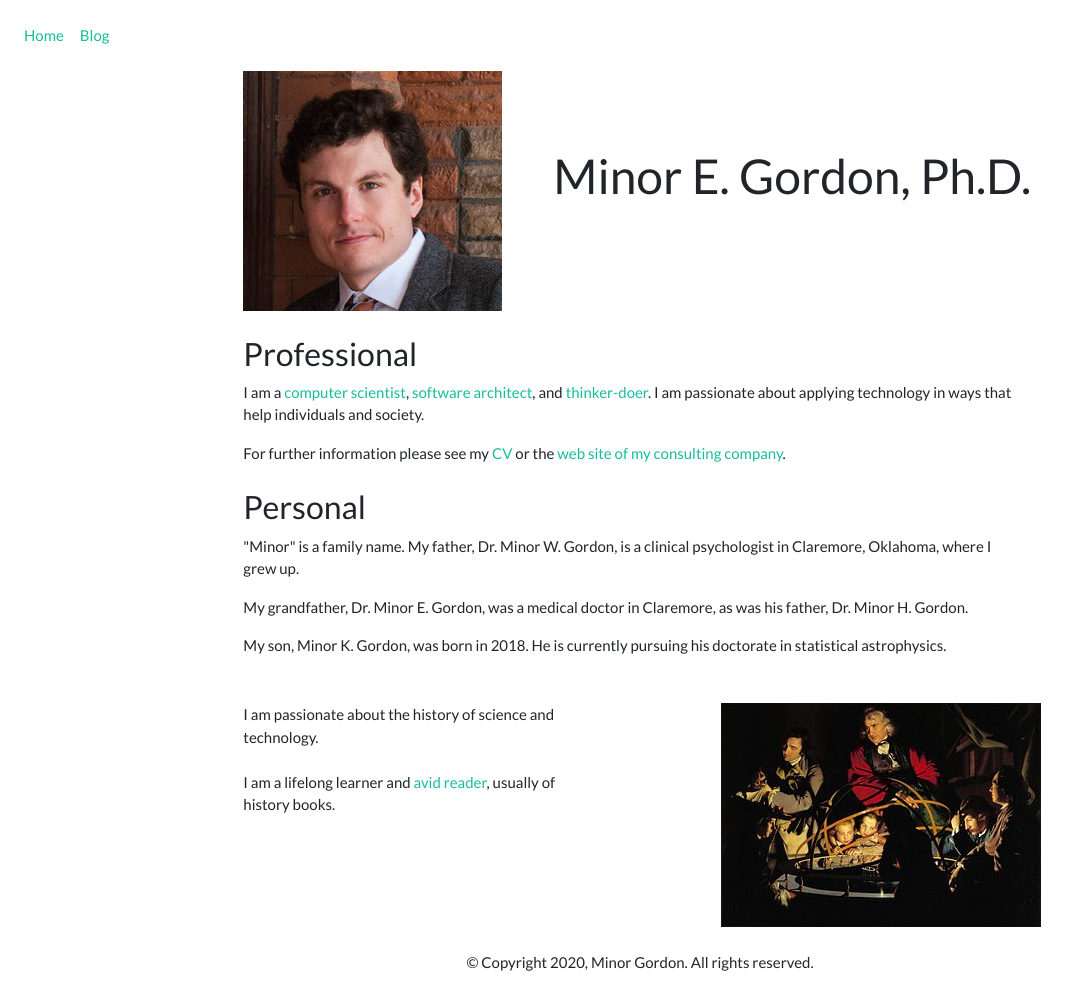
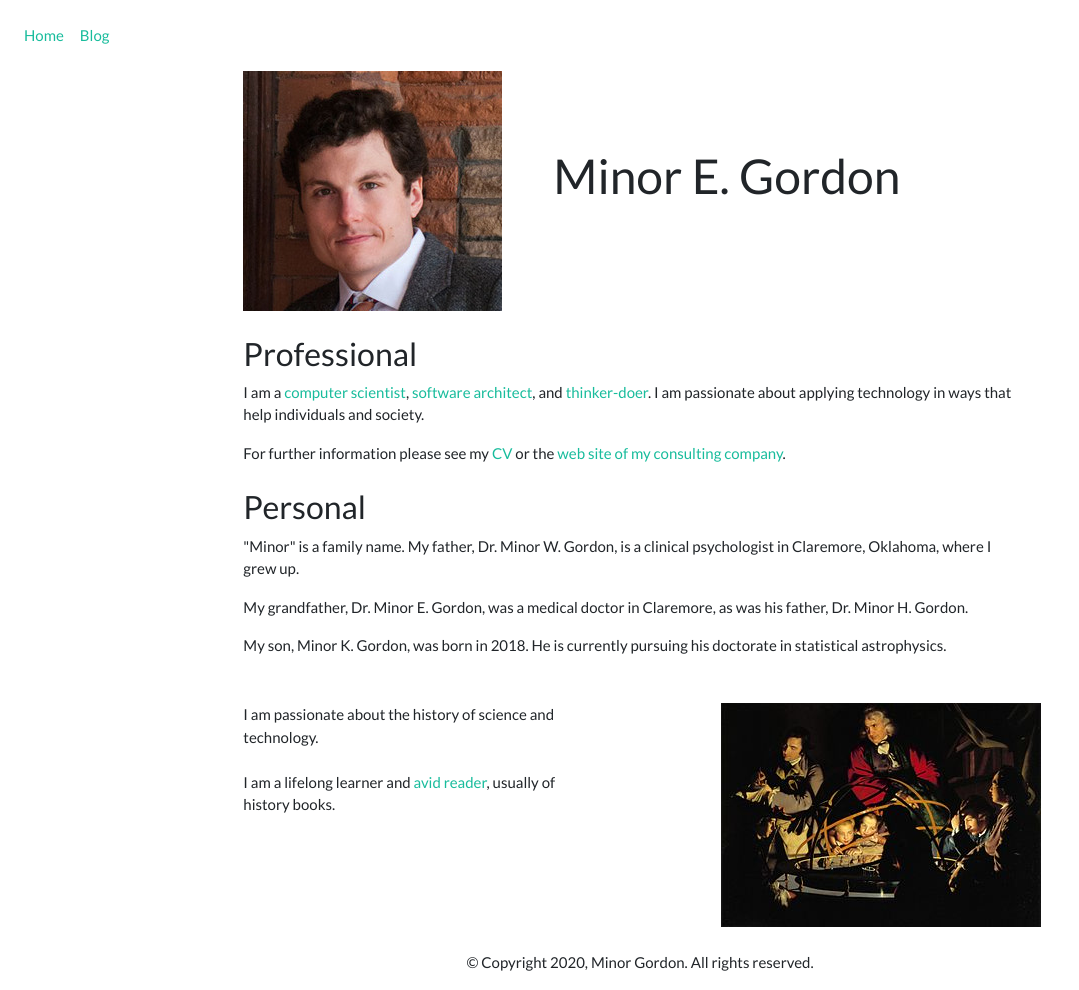
Before and after one commit to minorg/minorgordon.net, a Jekyll site: the page built from index.html, in a window 1280 px wide. Shown: the whole page, without its empty margins (0-1079 px from the left). Built offline with Jekyll 4.4.1, drawn with Linux system fonts in a browser that asks for light colours; nearby versions of some CDN libraries.

Commit message:
update CV, pages

```diff
--- a/_config.yml
+++ b/_config.yml
@@ -15,10 +15,10 @@
 # in the templates via {{ site.myvariable }}.
 baseurl: "" # the subpath of your site, e.g. /blog
 description: >- # this means to ignore newlines until "baseurl:"
-  Personal site of Minor E. Gordon, Ph.D.
+  Personal site of Minor E. Gordon
 github_username:  minorg
 permalink: blog/:year/:month/:day/:title:output_ext
-title: Minor E. Gordon, Ph.D.
+title: Minor E. Gordon
 url: "https://minorgordon.net" # the base hostname & protocol for your site, e.g. http://example.com
 
 
--- a/index.html
+++ b/index.html
@@ -5,7 +5,7 @@ layout: page
     <div class="row">
         <div class="col-12">
             <img class="d-inline-block mr-4" src="img/mg.jpg" alt="Profile photo"/>
-            <h1 class="d-inline-block ml-4">Minor E. Gordon, Ph.D.</h1>
+            <h1 class="d-inline-block ml-4">Minor E. Gordon</h1>
         </div>
     </div>
     <div class="row mt-4">
```
Also changed, not shown: 2 other files.
